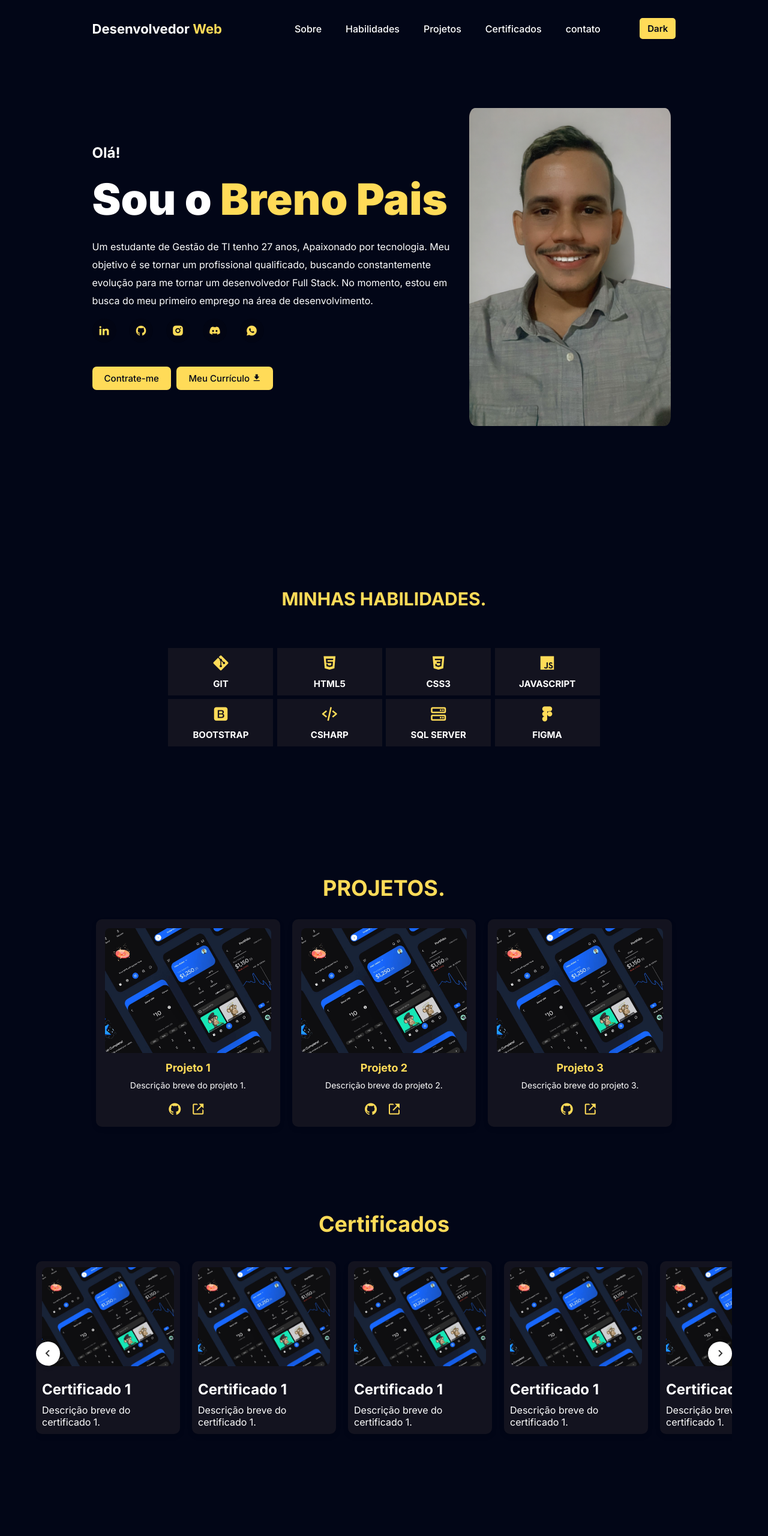
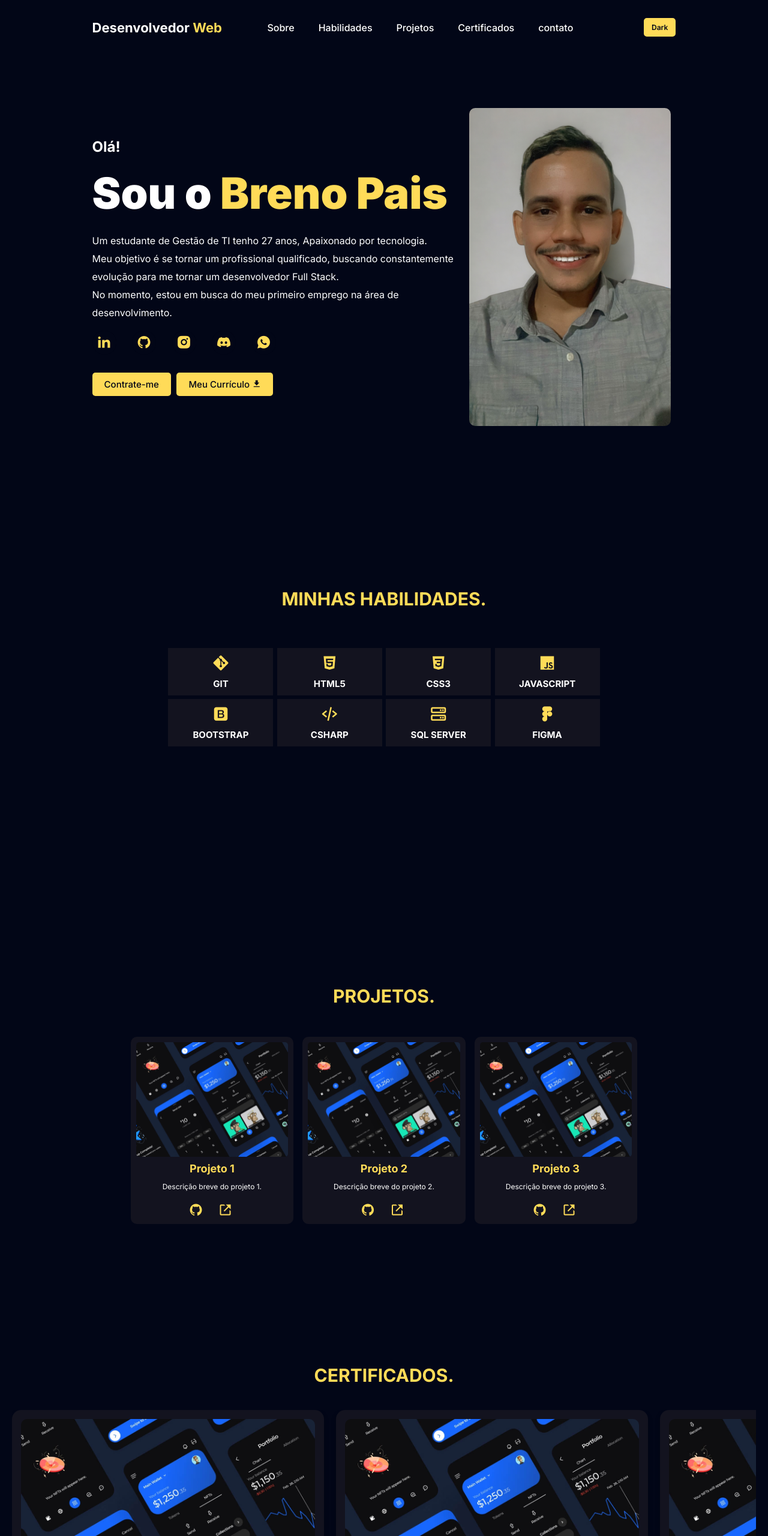
Before and after one commit to Brenopais/portfolio, a plain HTML site: page index.html in a window 1280 px wide. Shown: the top 2560 px of the page at 60% size. Drawn offline with nearby package versions, Linux system fonts and the light colour scheme.

Commit message:
Portfolio

```diff
--- a/index.html
+++ b/index.html
@@ -30,7 +30,7 @@
                 <li><a href="#contato">contato</a></li>
             </ul>
         </nav>
-        <li><a href="#contato" class="contato">Dark</a></li>
+        <li><a href="#lightDark" class="lightDark">Dark</a></li>
     </header>
 
     <main>
@@ -39,7 +39,7 @@
             <div class="descricao">
                 <h4>Olá!</h4>
                 <h1>Sou o <span>Breno Pais</span></h1>
-                <p>Um estudante de Gestão de TI tenho 27 anos, Apaixonado por tecnologia. Meu objetivo é se tornar um profissional qualificado, buscando constantemente evolução para me tornar um desenvolvedor Full Stack.
+                <p>Um estudante de Gestão de TI tenho 27 anos, Apaixonado por tecnologia. <br>Meu objetivo é se tornar um profissional qualificado, buscando constantemente evolução para me tornar um desenvolvedor Full Stack. <br>
                 No momento, estou em busca do meu primeiro emprego na área de desenvolvimento.</p>
                 <div class="social">
                     <a href="#"><i class="ri-linkedin-fill"></i></a>
@@ -98,9 +98,8 @@
     </div>
 </section>
 
-
         <!-- Projetos -->
-        <section class="projeto">
+        <section class="projeto" id="projetos">
             <div class="container">
                 <h2 class="section-title">PROJETOS.</h2>
                 <div class="projeto-grid">
@@ -135,11 +134,10 @@
             </div>
         </section>
 
-        <!-- Certificados -->
 <!-- Certificados -->
-<section class="certificados">
+<section class="certificados" id="certificados">
     <div class="container">
-        <h2 class="section-title">Certificados</h2>
+        <h2 class="section-title">CERTIFICADOS.</h2>
         <div class="certificados-carousel"> <!-- Adiciona a classe certificados-carousel -->
             <button class="scroll-btn prev-btn">
                 <div class="circle"> <!-- Div para o círculo -->
@@ -178,18 +176,18 @@
                     <i class="bx bx-chevron-right"></i> <!-- Ícone da seta para a direita -->
                 </div>
             </button>
-
         </div>
     </div>
 </section>
 
 
+
         <!-- Contato -->
-        <section class="Contato" id="contato">
+        <section class="email" id="email">
             <div class="conteiner-texto">
                 <h2>ENTRE EM CONTATO.</h2>
             </div>
-            <div class="contato-form">
+            <div class="email-form">
                 <form action="">
                     <input type="text" placeholder="Digite seu nome" required>
                     <input type="email" placeholder="Digite seu endereço de email.." required>
--- a/script.js
+++ b/script.js
@@ -1,19 +1,31 @@
+// Debounce para evento de scroll
+let debounceScroll;
+const header = document.querySelector("header");
 let lastScrollTop = 0;
-const header = document.querySelector("header");
 
 window.addEventListener("scroll", () => {
+    if (debounceScroll) clearTimeout(debounceScroll);
+
+    debounceScroll = setTimeout(() => {
         let currentScroll = window.pageYOffset || document.documentElement.scrollTop;
-
         if (currentScroll > lastScrollTop) {
             // Descendo
             header.style.top = "-100px"; // Oculta a barra de navegação
         } else {
-        // Subindo ou scroll para cima
+            // Subindo
             header.style.top = "0"; // Mostra a barra de navegação
         }
         lastScrollTop = currentScroll;
+    }, 100); // Tempo de debounce em ms
 });
 
+// Função para rolar os certificados
+const scrollCertificados = (offset) => {
+    certificadosWrapper.scrollBy({
+        left: offset,
+        behavior: 'smooth'
+    });
+};
 
 // Seleciona os elementos relevantes
 const prevBtn = document.querySelector('.prev-btn');
@@ -22,9 +34,9 @@ const certificadosWrapper = document.querySelector('.certificados-wrapper');
 
 // Adiciona ouvintes de evento aos botões
 prevBtn.addEventListener('click', () => {
-    certificadosWrapper.scrollLeft -= 250; // Ajuste a quantidade de rolagem conforme necessário
+    scrollCertificados(-350); // Ajuste a quantidade de rolagem conforme necessário
 });
 
 nextBtn.addEventListener('click', () => {
-    certificadosWrapper.scrollLeft += 250; // Ajuste a quantidade de rolagem conforme necessário
+    scrollCertificados(350); // Ajuste a quantidade de rolagem conforme necessário
 });
--- a/style.css
+++ b/style.css
@@ -14,7 +14,7 @@
   --cor-fundo: #020617;
   --cor-texto: #ffffff;
   --cor-principal: #ffdb58;
-  --segunda-cor-fundo: #0D1117;
+  --segunda-cor-fundo: #61006a;
   --outra-cor: #13131F;
 }
 
@@ -44,7 +44,7 @@ header {
   align-items: center;
   height: auto;
   max-height: 100%;
-  border-radius: 3%;
+  border-radius: 10px;
   margin: auto;
 }
 
@@ -54,6 +54,7 @@ header.logo {
   box-shadow: 0 .1rem 1rem rgba(0, 0, 0, .2);
   padding: 16px 16%;
 }
+
 
 /* Estilo do logo tipo */
 .logo {
@@ -91,26 +92,23 @@ section {
   padding: 180px 12% 90px;
 }
 
-/* Botão contato */
-.contato {
+/* Botão lightDark */
+.lightDark {
   display: inline-block;
   padding: 5px 10px;
   background: var(--cor-principal);
   color: var(--cor-fundo);
   border: 3px solid var(--cor-principal);
   border-radius: 5px;
-  font-size: 15px;
+  font-size: 12px;
   font-weight: 600;
-  transition: all 0.50s ease;
-  margin-left: 25px;
+  margin-left: 100px;
 }
 
-/* Animação do botão contato */
-.contato:hover {
+/* Animação do botão ligthDark */
+.lightDark:hover {
   background: var(--cor-principal);
   color: var(--cor-fundo);
-  box-shadow: 0 0 10px var(--cor-principal);
-  transform: scale(1.1);
 }
 
 /* Apresentação do título do meio */
@@ -122,6 +120,7 @@ section {
   display: flex;
   align-items: center;
   justify-content: flex-start;
+  margin: auto;
 }
 
 /* Apresentação título e parágrafo */
@@ -155,7 +154,7 @@ section {
   padding: 10px 20px;
   background: var(--cor-principal);
   color: var(--cor-fundo);
-  border-radius: 7px;
+  border-radius: 5px;
   font-size: 15px;
   font-weight: 500;
   transition: all 0.50s ease;
@@ -167,17 +166,18 @@ section {
 
 /* Animação dos 2 botões */
 .meubotao:hover, .meubotao2:hover {
-  background: var(--cor-principal);
-  color: var(--cor-fundo);
-  box-shadow: 0 0 10px var(--cor-principal);
+  background: var(--cor-fundo);
+  color: var(--cor-principal);
+  box-shadow: 0 0 6px var(--cor-texto);
 }
 
 /* Estilização das redes sociais */
 .social {
-  margin-bottom: 40px;
+  margin-bottom: 30px;
 }
 
 .social i {
+  background: var(--cor-fundo);
   display: inline-flex;
   align-items: center;
   justify-content: center;
@@ -186,8 +186,8 @@ section {
   color: var(--cor-principal);
   border-radius: 50%;
   backdrop-filter: brightness(88%);
-  font-size: 20px;
-  margin-right: 17px;
+  font-size: 25px;
+  margin-right: 22px;
   box-shadow: 0 0 20px transparent;
   cursor: pointer;
   transition: all 0.50s ease;
@@ -196,7 +196,7 @@ section {
 /* Animação das redes sociais */
 .social i:hover {
   transform: scale(1.1);
-  box-shadow: 0 0 20px var(--cor-principal);
+  box-shadow: 0 0 10px var(--cor-principal);
 }
 
 /* Seção de Habilidades/skill */
@@ -217,7 +217,116 @@ section {
   padding: 10px;
   text-align: center;
   width: 175px;
-  box-sizing: border-box; /* Certifique-se de que padding e borda estão incluídos na largura */
+  box-sizing: border-box;
+  transition: transform 0.3s ease, outline 0.3s ease;
+}
+
+.skill-card i {
+  font-size: 30px;
+  color: var(--cor-principal);
+  margin-bottom: 10px;
+}
+
+.skill-card h3 {
+  font-size: 15px;
+}
+
+.skill-card:hover {
+  outline: 2px solid var(--cor-principal);
+  transform: scale(1.05);
+}
+
+/* Seção de Projetos */
+.projeto {
+  background-color: var(--cor-fundo);
+}
+
+.container {
+  padding: 4rem;
+}
+
+.section-title {
+  text-align: center;
+  font-size: 30px;
+  margin-bottom: 50px;
+}
+
+.projeto-grid {
+  display: grid;
+  grid-template-columns: repeat(auto-fit, minmax(200px, 1fr));
+  gap: 15px;
+}
+
+.projeto-item {
+  background-color: var(--outra-cor);
+  border-radius: 10px;
+  padding: 9px;
+  max-width: 100%;
+  margin: auto;
+}
+
+.projeto-item:hover {
+  outline: 1px solid var(--cor-principal);
+}
+
+.projeto-image {
+  width: 100%;
+  border-radius: 5px;
+  margin-bottom: 5px;
+}
+
+.projeto-title {
+  font-size: 18px;
+  margin-bottom: 12px;
+  color: var(--cor-principal);
+  text-align: center;
+}
+
+.projeto-description {
+  font-size: 12px; /* Ajuste o tamanho da fonte da descrição */
+  color: var(--cor-texto);
+  text-align: center;
+}
+
+.project-links {
+  display: flex;
+  justify-content: center;
+}
+
+.github-link, .live-link {
+  margin: 0 10px; /* Ajuste a margem dos links */
+  font-size: 18px; /* Aumente o tamanho da fonte dos links */
+  color: var(--cor-principal);
+  transition: color 0.3s;
+}
+
+.github-link i, .live-link i {
+  font-size: 24px; /* Aumente o tamanho dos ícones */
+  margin-right: 5px; /* Adicione margem à direita dos ícones */
+}
+
+.github-link:hover, .live-link:hover {
+  color:var(--cor-texto);
+}
+
+/* Seção de Habilidades/skill */
+.habilidades h2 {
+  font-size: 30px;
+}
+
+.skills-container {
+  display: flex;
+  justify-content: center;
+  flex-wrap: wrap;
+  gap: 0.4rem;
+  padding: 4rem;
+}
+
+.skill-card {
+  background: var(--outra-cor);
+  padding: 10px;
+  text-align: center;
+  width: 175px;
   transition: transform 0.3s ease, outline 0.3s ease;
 }
 
@@ -236,102 +345,19 @@ section {
   transform: scale(1.05); /* Leve transformação de escala */
 }
 
-/* Seção de Projetos */
-.projeto {
-  padding: 60px;
-  background-color: var(--cor-fundo);
-}
-
-.container {
-  max-width: 1200px;
-  margin: 0 auto;
-  padding: 0 100px;
-}
-
-.section-title {
-  text-align: center;
-  font-size: 36px;
-  margin-bottom: 30px;
-  color: var(--cor-principal);
-}
-
-.projeto-grid {
-  display: grid;
-  grid-template-columns: repeat(auto-fit, minmax(200px, 1fr)); /* Ajuste a largura mínima dos cards */
-  gap: 20px; /* Ajuste o espaçamento entre os cards */
-}
-
-.projeto-item {
-  background-color: var(--outra-cor);
-  border-radius: 10px;
-  box-shadow: 0 4px 8px rgba(0, 0, 0, 0.1);
-  padding: 15px; /* Ajuste o padding dos cards */
-  max-width: 100%; /* Defina a largura máxima dos cards */
-  margin: auto; /* Centralize os cards na tela */
-}
-
-.projeto-item:hover {
-  transform: scale(1.03);
-  box-shadow: 0 4px 8px rgba(0, 0, 0, 0.2);
-}
-
-.projeto-image {
-  width: 100%;
-  border-radius: 8px;
-  margin-bottom: 10px; /* Ajuste o margin-bottom para ajustar o espaçamento */
-}
-
-.projeto-title {
-  font-size: 18px; /* Ajuste o tamanho da fonte do título */
-  margin-bottom: 10px;
-  color: var(--cor-principal);
-  text-align: center;
-}
-
-.projeto-description {
-  font-size: 14px; /* Ajuste o tamanho da fonte da descrição */
-  color: var(--cor-texto);
-  text-align: center;
-}
-
-.project-links {
-  display: flex;
-  justify-content: center;
-}
-
-.github-link, .live-link {
-  margin: 0 5px; /* Ajuste a margem dos links */
-  font-size: 18px; /* Aumente o tamanho da fonte dos links */
-  color: var(--cor-principal);
-  transition: color 0.3s;
-}
-
-.github-link i, .live-link i {
-  font-size: 24px; /* Aumente o tamanho dos ícones */
-  margin-right: 5px; /* Adicione margem à direita dos ícones */
-}
-
-.github-link:hover, .live-link:hover {
-  color: var(--cor-texto);
-}
-
-
-
 /* Animação da aba certificados */
 .certificados {
   padding: 80px 0;
-  background-color: var(--cor-fundo);
 }
 
 .certificados .container {
-  max-width: 1200px;
   margin: 0 auto;
   padding: 0 20px;
 }
 
 .certificados .section-title {
   text-align: center;
-  font-size: 36px;
+  font-size: 30px;
   margin-bottom: 40px;
 }
 
@@ -341,16 +367,20 @@ section {
   gap: 40px;
 }
 
-
 .certificado {
-  background-color: #13131F;
-  border-radius: 10px;
-  box-shadow: 0 4px 8px rgba(0, 0, 0, 0.1);
-  padding: 10px; /* Reduzi o padding para tornar o card mais compacto */
-  max-width: 240px; /* Defini uma largura máxima para os cards */
+  background-color: var(--outra-cor);
+  border-radius: 15px;
+  padding: 15px; /* Aumentei o padding para tornar o card maior */
+  max-width: 520px; /* Aumentei a largura máxima dos cards */
   margin: auto; /* Centraliza os cards na tela */
+  box-shadow: 0 4px 8px rgba(0, 0, 0, 0.2); /* Adiciona uma leve sombra ao redor dos cards */
+  transition: transform 0.3s ease, box-shadow 0.3s ease; /* Transição suave para hover */
 }
 
+.certificado:hover {
+  transform: scale(1.05); /* Leve transformação de escala */
+  box-shadow: 0 8px 16px rgba(0, 0, 0, 0.3); /* Sombra mais intensa ao passar o mouse */
+}
 
 .certificado-image {
   width: 100%;
@@ -361,10 +391,12 @@ section {
 .certificado-title {
   font-size: 24px;
   margin-bottom: 10px;
+  text-align: center;
 }
 
 .certificado-description {
   font-size: 16px;
+  text-align: center;
 }
 
 .certificados-carousel {
@@ -378,11 +410,24 @@ section {
   display: flex;
   overflow-x: hidden;
   scroll-behavior: smooth;
+  transition: transform 0.2s ease-in-out; /* Transição mais rápida */
   padding-bottom: 20px;
 }
 
-.scroll-btn:hover {
-  color: #ffdb58; /* Cor dos ícones ao passar o mouse */
+.scroll-btn {
+  position: absolute;
+  top: 50%;
+  transform: translateY(-50%);
+  background: transparent;
+  border: none;
+  font-size: 24px;
+  cursor: pointer;
+  z-index: 20;
+  transition: background-color 0.3s ease; /* Transição suave para o fundo */
+}
+
+.scroll-btn:hover .circle {
+  background-color: var(--cor-principal); /* Cor de fundo do círculo ao passar o mouse */
 }
 
 .circle {
@@ -392,71 +437,27 @@ section {
   width: 40px; /* Tamanho do círculo */
   height: 40px; /* Tamanho do círculo */
   border-radius: 50%; /* Transforma o elemento em um círculo */
-  background-color: #fff; /* Cor de fundo do círculo */
-  box-shadow: 0px 0px 10px rgba(0, 0, 0, 0.3); /* Sombra para efeito de profundidade */
+  background-color: var(--cor-texto); /* Cor de fundo do círculo */
+  transition: background-color 0.3s ease; /* Transição suave para o fundo */
 }
 
 .prev-btn {
-  left: 0;
+  left: 10px;
 }
 
 .next-btn {
-  right: 0;
-}
-.certificado {
-  flex: 0 0 auto;
-  margin-right: 20px;
-  /* Outros estilos para os certificados */
-}
-
-.scroll-btn {
-  /* Estilos comuns para ambos os botões */
-  position: absolute;
-  top: 50%;
-  transform: translateY(-50%);
-  background: transparent;
-  border: none;
-  font-size: 24px;
-  color: #333; /* Cor dos ícones */
-  cursor: pointer;
-  z-index: 1;
-  transition: color 0.3s; /* Adiciona uma transição suave de cor */
-}
-
-.prev-btn {
-  left: 0;
-}
-
-.next-btn {
-  right: 0;
+  right: 10px;
 }
 
 .certificado {
-    flex: 0 0 auto; /* Evita que os certificados se estiquem */
-    scroll-snap-align: start; /* Define a posição inicial do scroll */
-    margin-right: 20px; /* Espaçamento entre os certificados */
-    /* Outros estilos para os certificados */
-}
-
-/* Estilizando a barra de rolagem */
-.certificados-carousel::-webkit-scrollbar {
-  width: 8px; /* Largura da barra de rolagem */
-}
-
-/* Estilizando o botão da barra de rolagem */
-.certificados-carousel::-webkit-scrollbar-thumb {
-  background-color: #ffdb58; /* Cor do botão da barra de rolagem */
-  border-radius: 4px; /* Borda arredondada do botão */
-}
-
-/* Estilizando a área de rolagem da barra de rolagem */
-.certificados-carousel::-webkit-scrollbar-track {
-  background-color: #020617; /* Cor da área de rolagem */
+  flex: 0 0 auto; /* Evita que os certificados se estiquem */
+  scroll-snap-align: start; /* Define a posição inicial do scroll */
+  margin-right: 20px; /* Espaçamento entre os certificados */
 }
 
 
 /* Animação da aba de Emails */
-.contato-form {
+.email-form {
   display: flex;
   align-items: center;
   justify-content: center;
@@ -468,7 +469,7 @@ section {
   font-size: 30px;
 }
 
-.contato-form form {
+.email-form form {
   position: relative;
   width: 600px;
 }
@@ -479,8 +480,8 @@ form textarea {
   padding: 20px;
   border: none;
   outline: none;
-  box-shadow: 0 0 5px var(--segunda-cor-fundo);
-  background: #13131F;
+  box-shadow: 0 0 2px var(--cor-principal);
+  background: var(--outra-cor);
   color: var(--cor-texto);
   margin-bottom: 20px;
   border-radius: 8px;
```
Lines whose indentation alone changed are shown as unchanged.
